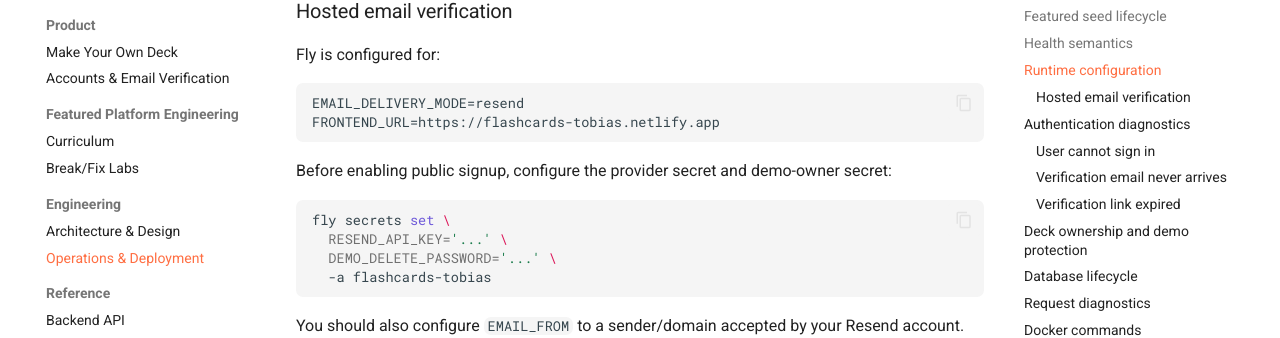
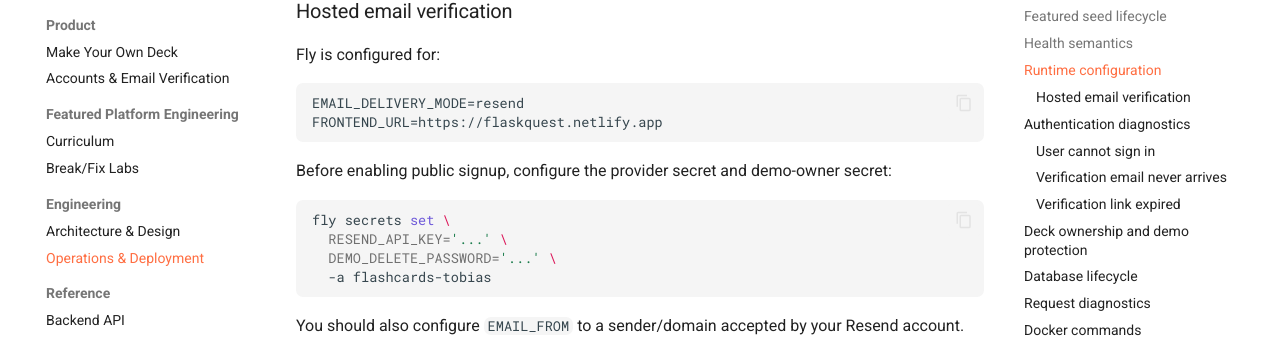
Before and after one commit to mergemaven11/FlashQuest, an MkDocs documentation site: the page built from docs/OPERATIONS.md, in a window 1280 px wide and 900 px high, scrolled down 3323 px. Shown: the part 147-485 px from the top of the window. Built offline with MkDocs 1.6.1 and Material for MkDocs 9.7.7, drawn with Linux system fonts in a browser that asks for light colours; comment, search, counter and statistics services are not loaded; some of the changed text lies outside the part shown.

Commit message:
Update operations runbook for live FlashQuest frontend

````diff
--- a/docs/OPERATIONS.md
+++ b/docs/OPERATIONS.md
@@ -137,7 +137,7 @@ Fly is configured for:
 
 ```text
 EMAIL_DELIVERY_MODE=resend
-FRONTEND_URL=https://flashcards-tobias.netlify.app
+FRONTEND_URL=https://flaskquest.netlify.app
 ```
 
 Before enabling public signup, configure the provider secret and demo-owner secret:
@@ -290,7 +290,8 @@ FlashQuest’s has two separate Netlify concerns:
 ### React application
 
 ```text
-Site: flashcards-tobias
+Site: flaskquest
+URL: https://flaskquest.netlify.app/
 Base directory: frontend
 Build command: npm run build
 Publish directory: dist
````
